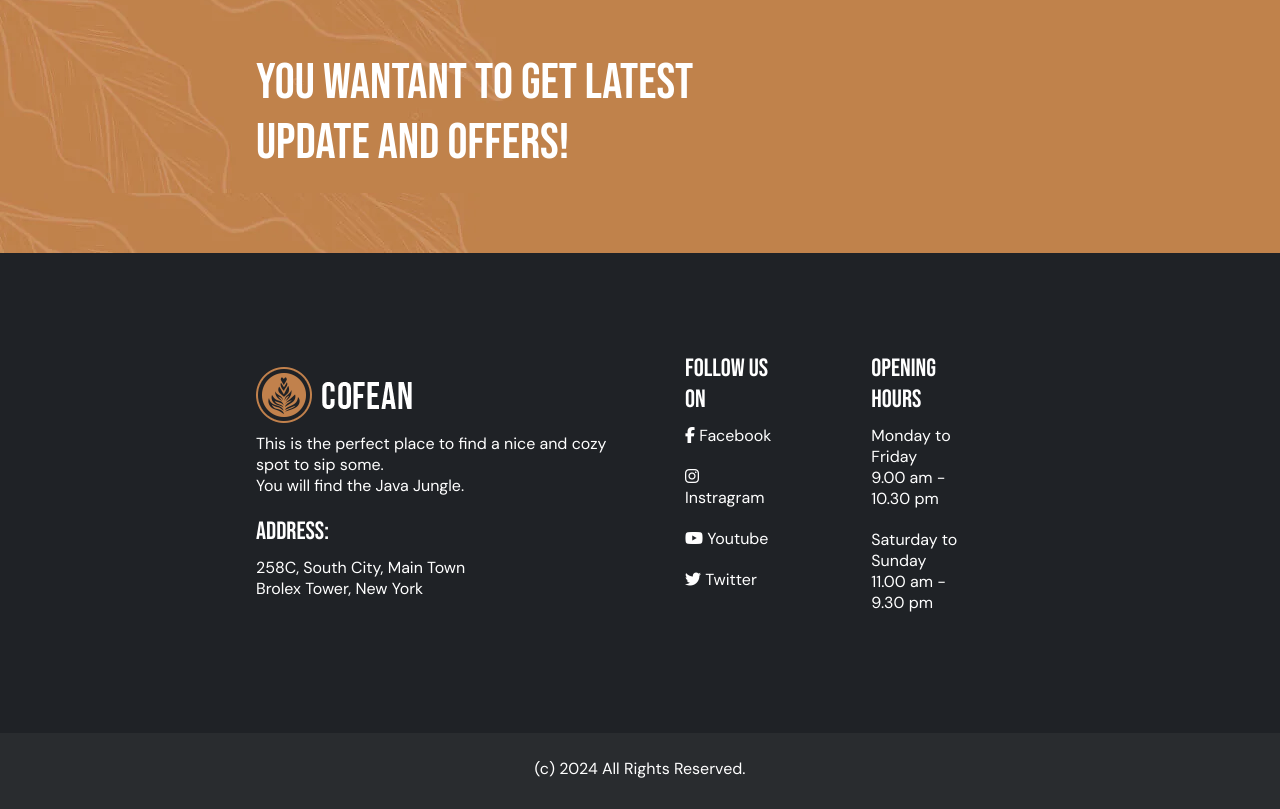
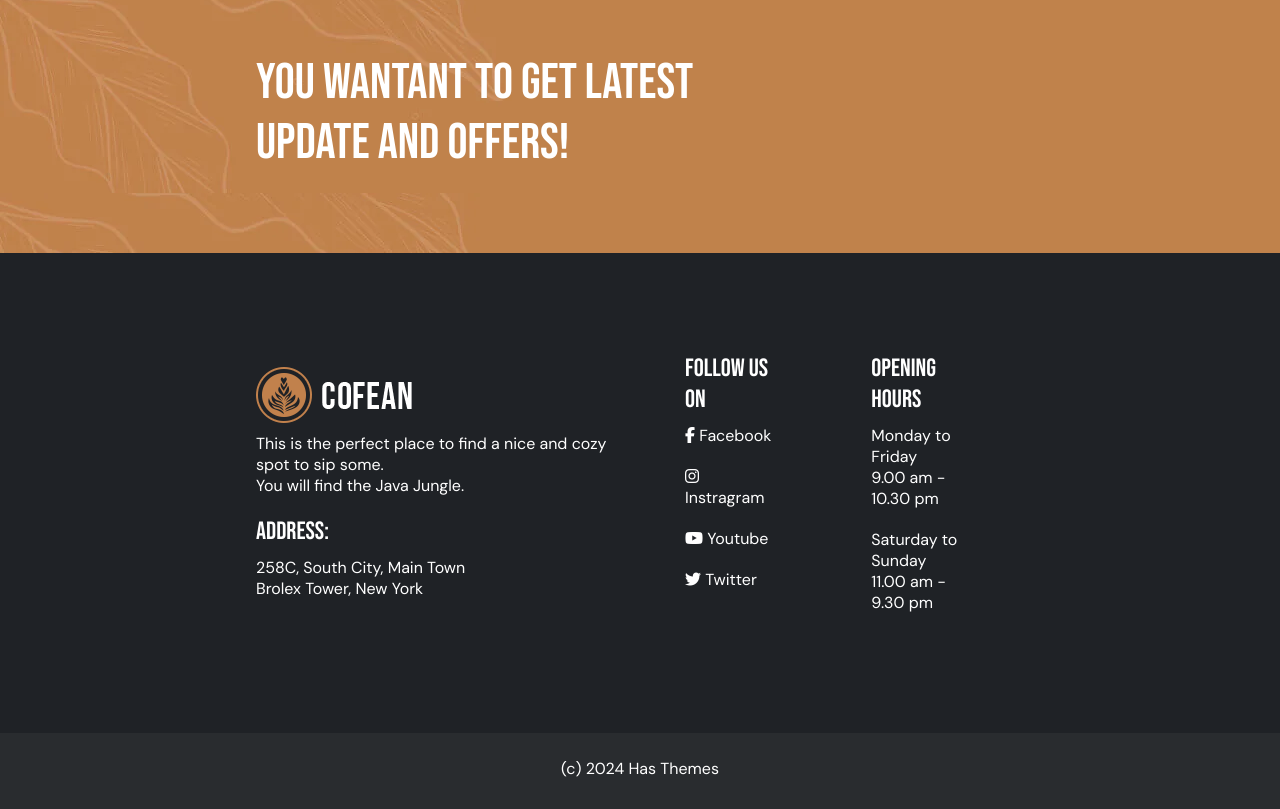
Before and after one commit to zahid-official/practice-05, a plain HTML site: page index.html in a window 1280 px wide. Shown: the part 2838-3647 px from the top of the page. Drawn offline with Linux system fonts and the light colour scheme.

Commit message:
Changing Copyright

```diff
--- a/index.html
+++ b/index.html
@@ -203,7 +203,7 @@
             </div>
         </div>
         <div class="copyright">
-            <p>(c) 2024 All Rights Reserved.</p>
+            <p>(c) 2024 Has Themes</p>
         </div>
     </footer>
     <!-- font awesome  -->
```
